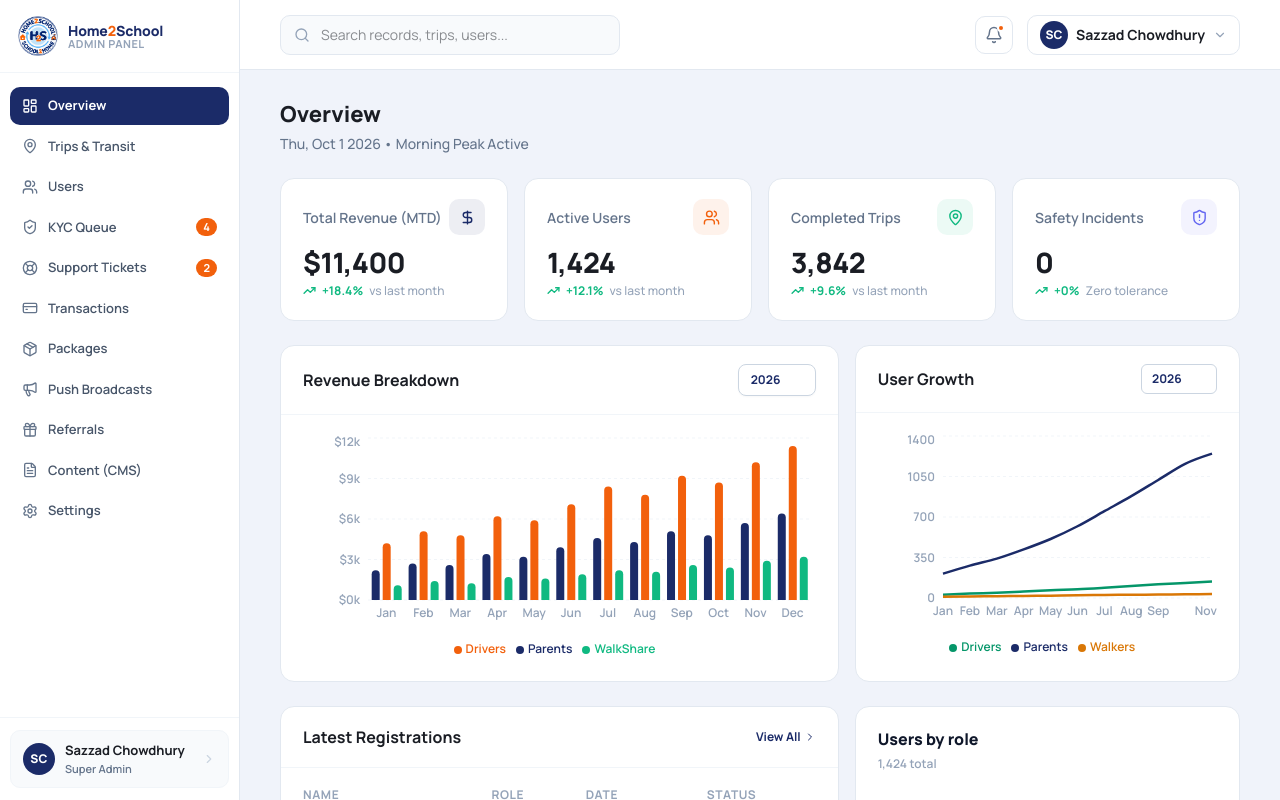
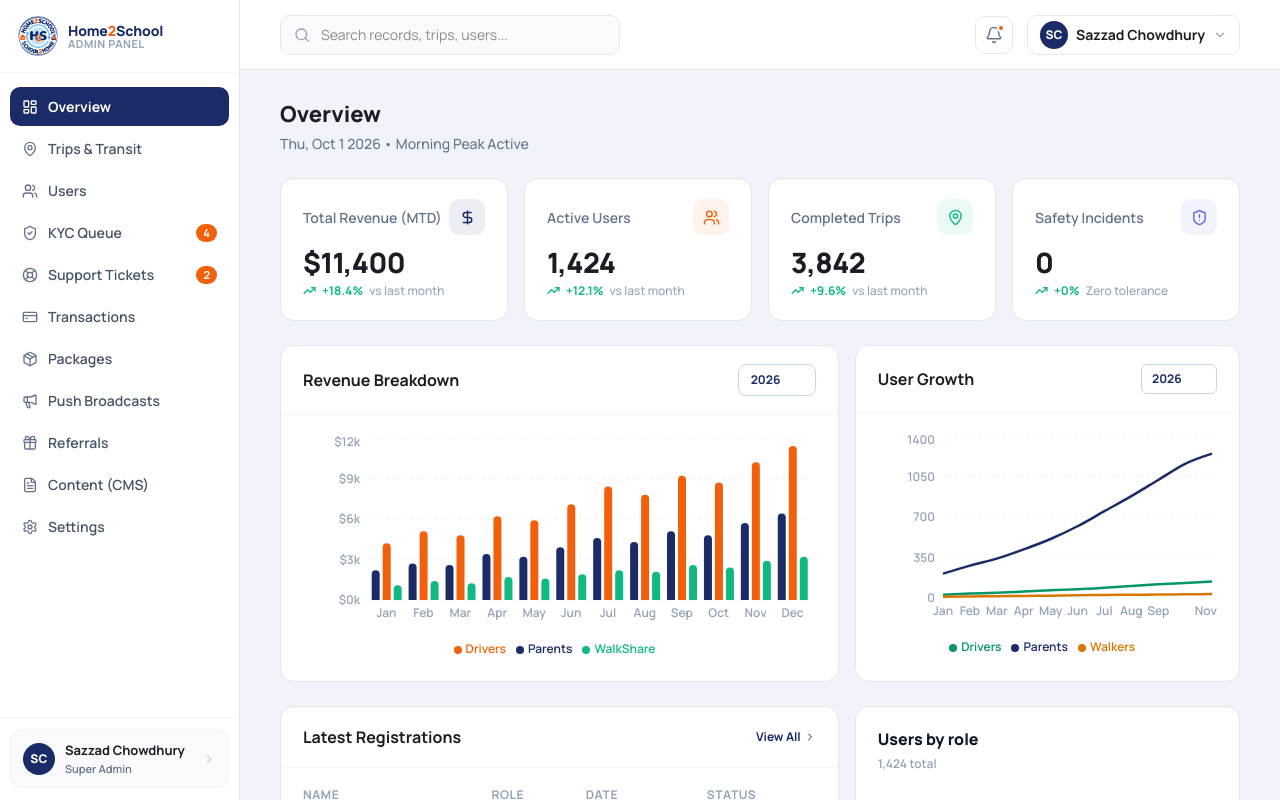
Before and after one commit to BeingSazzad/Kid-Car-rental-Dashboard-, a React (Vite) app: page / in a window 1280 px wide. Shown: the top 800 px of the page. Built offline with nearby package versions, Linux system fonts and the light colour scheme.

Commit message:
style(sidebar): increase nav item font size to 14px for improved readability

```diff
--- a/src/components/layout/Sidebar.tsx
+++ b/src/components/layout/Sidebar.tsx
@@ -115,7 +115,7 @@ export default function Sidebar() {
             >
               <Icon size={16} strokeWidth={2} style={{ color: isActive ? '#ffffff' : '#64748B', flexShrink: 0 }} />
               <span style={{
-                fontSize: 13,
+                fontSize: 14,
                 fontWeight: isActive ? 700 : 600,
                 color: isActive ? '#ffffff' : '#475569',
                 flex: 1,
```
